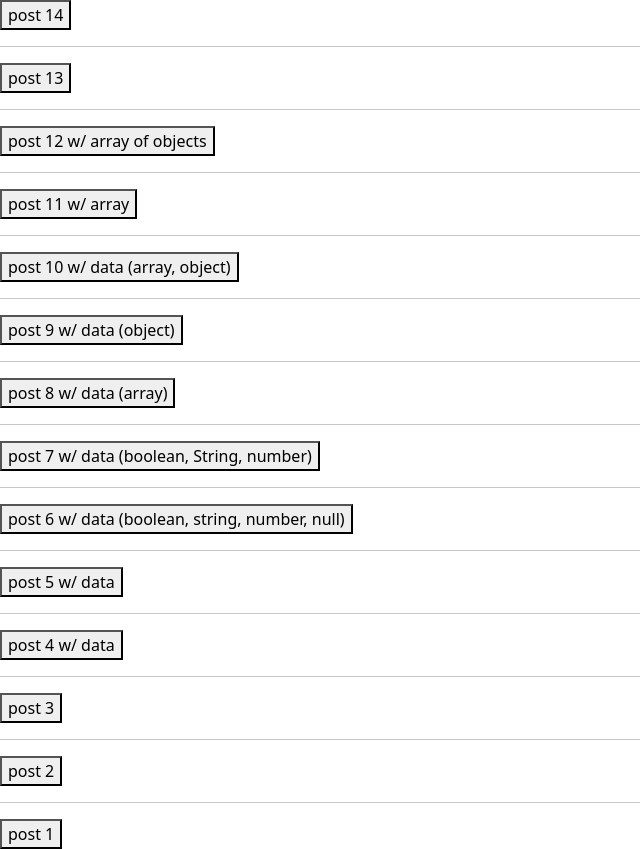
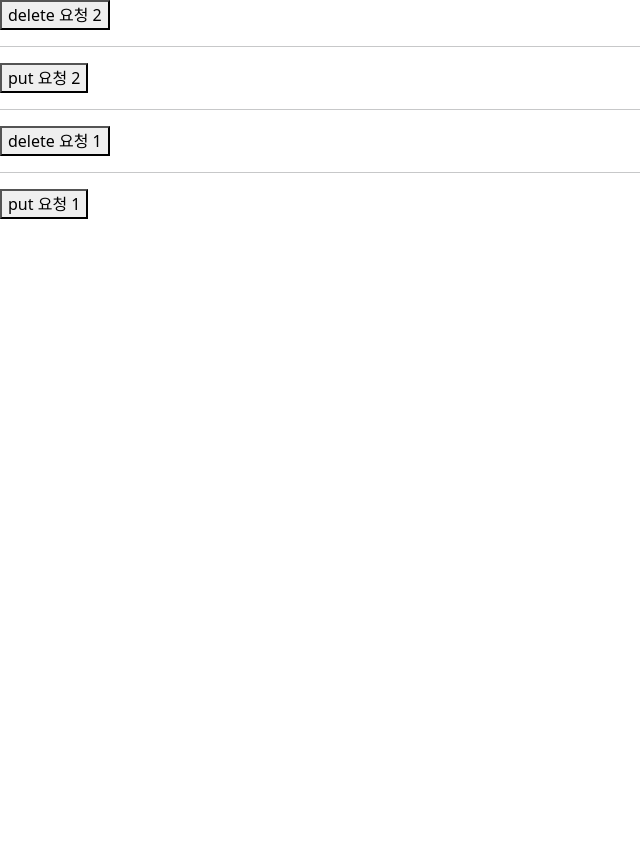
Before and after one commit to yumin359/react, a React (Vite) app: page / in a window 1280 px wide. Shown: the whole page, without its empty margins (0-640 px from the left). After the commit the page ends 800 px from the top, so only its background shows below. Built offline with nearby package versions, Linux system fonts and the light colour scheme.

Commit message:
0707 put, delete 요청

```diff
--- /dev/null
+++ b/src/App55.jsx
@@ -0,0 +1,38 @@
+import React from "react";
+import axios from "axios";
+
+function App55(props) {
+  function handleButton1Click() {
+    axios.put("/api/main30/sub1");
+  }
+
+  function handleButton2Click() {
+    axios.delete("/api/main30/sub2");
+  }
+
+  // 연습: 3번 클릭시 put /api/main30/sub3 요청 보내기
+  //      4번 클릭시 delete /api/main30/sub4 요청 보내기
+  // spring : put /api/main30/sub3 받는 request handler method
+  function handleButton3Click() {
+    axios.put("/api/main30/sub3");
+  }
+
+  function handleButton4Click() {
+    axios.delete("/api/main30/sub4");
+  }
+
+  //          delete /api/main30/sub4 받는 request handler method
+  return (
+    <div>
+      <button onClick={handleButton4Click}>delete 요청 2</button>
+      <hr />
+      <button onClick={handleButton3Click}>put 요청 2</button>
+      <hr />
+      <button onClick={handleButton2Click}>delete 요청 1</button>
+      <hr />
+      <button onClick={handleButton1Click}>put 요청 1</button>
+    </div>
+  );
+}
+
+export default App55;
--- a/src/main.jsx
+++ b/src/main.jsx
@@ -1,10 +1,10 @@
 import { StrictMode } from "react";
 import { createRoot } from "react-dom/client";
 import "bootstrap/dist/css/bootstrap.min.css";
-import App54 from "./App54.jsx";
+import App55 from "./App55.jsx";
 
 createRoot(document.getElementById("root")).render(
   <StrictMode>
-    <App54 />
+    <App55 />
   </StrictMode>,
 );
```
